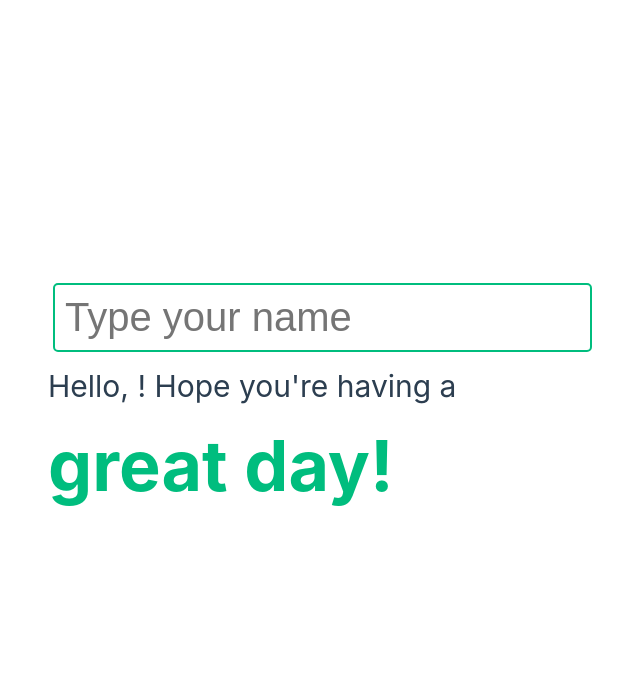
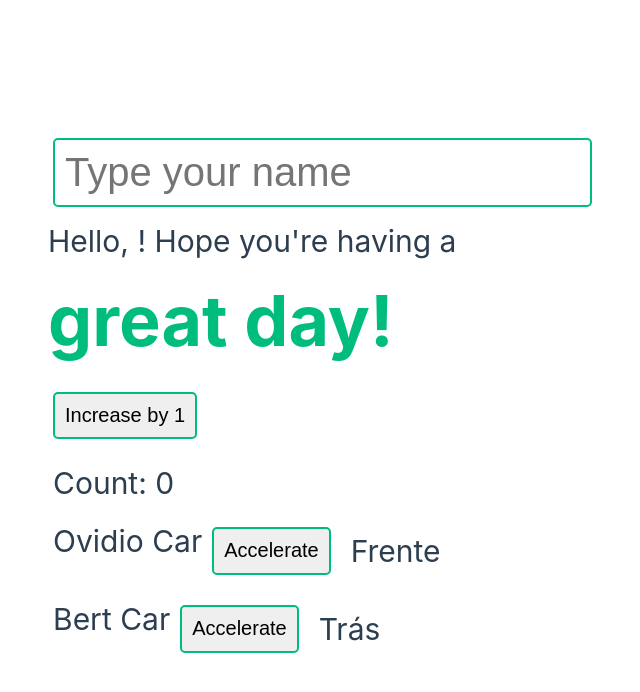
Before and after one commit to Ovidiojcf/vue-first-project, a Vue app: page / in a window 1280 px wide. Shown: the top 692 px of the page, without its empty margins (38-678 px from the left). Built offline with nearby package versions, Linux system fonts and the light colour scheme.

Commit message:
implemeted state and props

```diff
--- a/src/App.vue
+++ b/src/App.vue
@@ -4,19 +4,51 @@
       <input type="text" class="custom-input" v-model="name" placeholder="Type your name">
     </div>
     <div  style="margin: 5px;">
-      <!--Utiliza :variavel para conciliar a reatividade da variavel-->
+      <!--Utiliza :variavel sintaxe para conciliar a reatividade da variavel-->
       <HelloPerson :name="name"/>
     </div>
     <div>
-
+      <IncreaseComponent @notificar="handleNotification" />
+      <p class="p-increase">{{ message }}</p>
+    </div>
+    <!-- Carro do ovidio-->
+    <div class="cars">
+      <h1>Ovidio Car</h1>
+      <button class="primary-button" @click="handlePosition()">
+          Accelerate
+      </button>
+      <p class="p-increase">{{ position }}</p>
+    </div>
+    <!-- Carro do Bert-->
+    <div>
+      <carsDrive :position="position === 'Frente' ? 'Trás' : 'Frente'" @change-position="handlePosition()" />
     </div>
   </div>
 </template>
 <!-- Para utilizar algum componente nessa página é necessário importa-lo na tag script-->
 <script setup>
-import { ref } from 'vue';
-import HelloPerson from './components/HelloPerson.vue';
-const name = ref("");
+  import { ref } from 'vue';
+  import HelloPerson from './components/HelloPerson.vue';
+  import IncreaseComponent from './components/IncreaseComponent.vue';
+  import carsDrive from './components/carsDrive.vue';
+
+  const name = ref("");
+  const message = ref("");
+  const position = ref("Frente");
+
+
+  /*Funçãop necessária para o pai escutar o filho, sem ela o não é posivel receber a mensagem*/
+  function handleNotification(msg) {
+    message.value = msg;
+  }
+  /*Função necessária para o Ovídio escutar o bert caso ele acelere*/
+  function handlePosition(){
+    position.value = position.value === "Frente" ? "Atrás" : "Frente";
+  }
+  defineProps({
+
+  })
+
 
 </script>
 
@@ -46,9 +78,18 @@ const name = ref("");
   }
   .primary-button{
     font-size: 20px;
-    background:  hsla(160, 100%, 37%, 0.2);
-    border: 2px solid;
+    border: 2px solid hsla(160, 100%, 37%, 1);
     border-radius: 5px;
+    font-size: 20px;
+  }
+  .p-increase{
+        margin: 10px;
+        font-size: 30px;
+    }
 
+  .cars{
+    display: flex;
+    flex-direction: row;
+    margin: 10px;
   }
 </style>
--- a/src/components/IncreaseComponent.vue
+++ b/src/components/IncreaseComponent.vue
@@ -0,0 +1,42 @@
+<template>
+    <div>
+        <button class="primary-button" @click="increaseValue()">Increase by 1</button>
+        <p class="p-increase">Count: {{ count }}</p>
+    </div>
+</template>
+
+<script setup>
+    import { ref } from 'vue';
+
+    const emit = defineEmits(['notificar']);
+    const count = ref(0);
+    const maxLimit = 5;
+
+    /*quando tem-se uma variavel reativa é necessário usar a sintaxe variavel.value++ para altera-la*/
+    function increaseValue(){
+        console.log('Increase Value is Activated')
+        count.value++;
+        if (count.value >= maxLimit) {
+            notificarPai();
+        }
+    }
+
+    function notificarPai(){
+        emit('notificar', 'Alerta do Filho: count ultrapassou o valor!');
+    }
+
+</script>
+
+<style>
+    .primary-button{
+    font-size: 20px;
+    border: 2px solid hsla(160, 100%, 37%, 1);
+    border-radius: 5px;
+    margin: 10px;
+    padding: 10px;
+    }
+    .p-increase{
+        margin: 10px;
+        font-size: 30px;
+    }
+</style>
--- /dev/null
+++ b/src/components/carsDrive.vue
@@ -0,0 +1,43 @@
+<template>
+    <div class="cars">
+        <h1>Bert Car</h1>
+        <button class="primary-button" @click="acceleratePosition()">
+            Accelerate
+        </button>
+        <p class="p-increase">{{ position }}</p>
+    </div>
+</template>
+
+<script setup>
+    import { defineProps } from 'vue';
+
+    const emitPosition = defineEmits(['change-position']);;
+
+    const { position } = defineProps({ position: String });;
+
+
+    /*Função necessária para o Bert falar que acelerou*/
+    function acceleratePosition(){
+        emitPosition('change-position');
+    }
+</script>
+
+
+<style>
+    .primary-button{
+    font-size: 20px;
+    border: 2px solid hsla(160, 100%, 37%, 1);
+    border-radius: 5px;
+    margin: 10px;
+    padding: 10px;
+    }
+    .cars{
+    display: flex;
+    flex-direction: row;
+    margin: 10px;
+    }
+    .p-increase{
+        margin: 10px;
+        font-size: 30px;
+    }
+</style>
```
